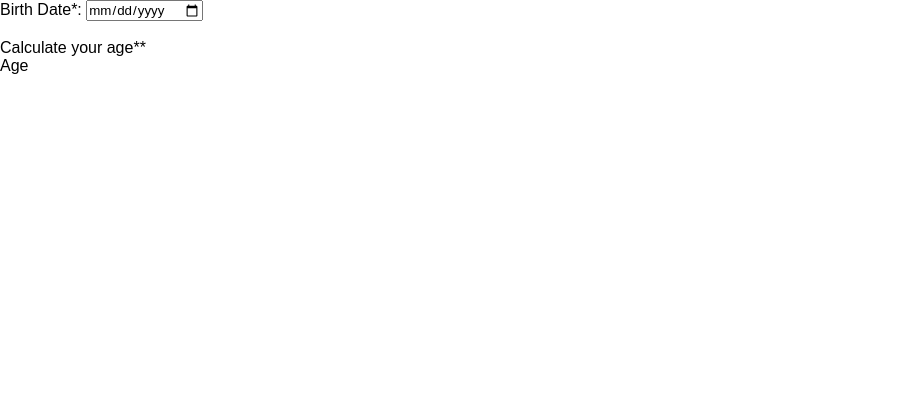
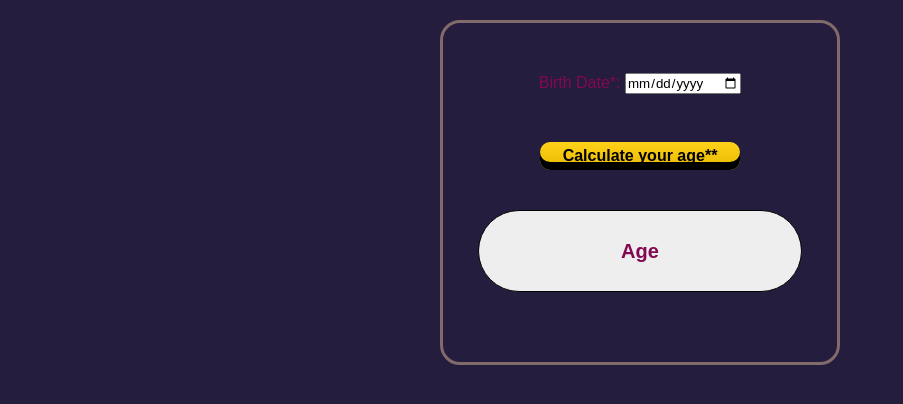
Before and after one commit to codewithritik07/Calculatrix, a plain HTML site: page age.html in a window 1280 px wide. Shown: the whole page, without its empty margins (0-903 px from the left). Drawn offline with nearby package versions, Linux system fonts and the light colour scheme.

Commit message:
Update style.css

```diff
--- a/style.css
+++ b/style.css
@@ -109,5 +109,82 @@
 }
 
 .keys .key.action span {
-	color: #05f6ca;
+	color: #00f9cb;
 }
+
+.footer{
+	text-align-last: center;
+}
+
+
+#main_container {
+    width: 400px;
+    margin: 20px;
+    margin-left: auto;
+    margin-right: auto;
+    padding: 30px;
+    font-family: sans-serif;
+    border-radius: 20px;
+    border: 3px solid #816a6a;
+}
+
+#birth_date_input, #age_container {
+    text-align: center;
+	color: rgb(131, 8, 82);
+    margin: 20px;
+    margin-left: auto;
+    margin-right: auto;
+}
+
+#age_container {
+    margin: 40px 5px;
+    padding: 20px;
+    border-radius: 50px;
+    border: 1px solid #000;
+    font-weight: bolder;
+    background: #EEE;
+    font-size: 20px;
+    line-height: 40px;
+}
+
+#calculate {
+    cursor: pointer;
+    text-align: center;
+    width: 200px;
+    padding: 5px;
+    margin: 10px;
+    margin-left: auto;
+    margin-right: auto;
+    border: 0px solid #999;
+    border-radius: 10px;
+    background: #a1d51e;
+    background: -webkit-gradient(linear, left top, left bottom, from(#FFD119), to(#E6B800));
+	background: -moz-linear-gradient(top, #e5b804, #5bff08);
+    font-weight: bold;
+    height: 28px;
+    box-shadow: 0 -8px inset;
+}
+
+#calculate:hover {
+    background: -webkit-gradient(linear, left top, left bottom, from(#E6B800), to(#FFD119));
+	background: -moz-linear-gradient(top, #E6B800, #FFD119);
+    margin-top: 13px;
+    height: 25px;
+    box-shadow: 0 -5px inset;
+}
+
+#calculate:active {
+    background: #403300;
+    padding-top: 10px;
+    height: 20px;
+    box-shadow: 0 5px #000 inset;
+}
+
+#age {
+    padding: 5px;
+    border: 3px dashed #AAA;
+    background-color: green;
+}
+html{
+   background-color: #251d3e;
+}
```
